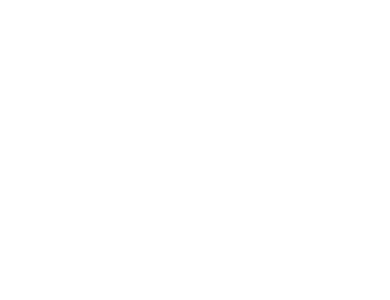
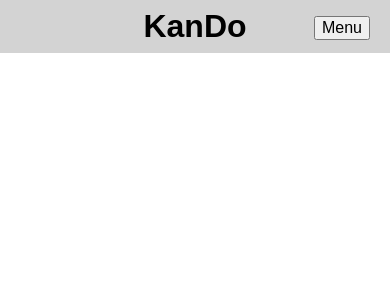
Before and after one commit to clintonowen/kando-mvp-client, a React (Create React App) app: page / in a window 390 px wide. Shown: the top 300 px of the page. Built offline with nearby package versions, Linux system fonts and the light colour scheme.

Commit message:
Add responsive HeaderBar component

```diff
--- /dev/null
+++ b/src/actions/activity.js
@@ -0,0 +1,9 @@
+export const SHOW_NAV_MENU = 'SHOW_NAV_MENU';
+export const showNavMenu = () => ({
+  type: SHOW_NAV_MENU
+});
+
+export const HIDE_NAV_MENU = 'HIDE_NAV_MENU';
+export const hideNavMenu = () => ({
+  type: HIDE_NAV_MENU
+});
--- a/src/components/App.js
+++ b/src/components/App.js
@@ -1,9 +1,13 @@
-import React, { Component } from 'react';
+import React from 'react';
 
-class App extends Component {
+import HeaderBar from './header-bar';
+
+class App extends React.Component {
   render() {
     return (
-      <div></div>
+      <div>
+        <HeaderBar />
+      </div>
     );
   }
 }
--- /dev/null
+++ b/src/components/header-bar.css
@@ -0,0 +1,50 @@
+nav {
+  background-color: lightgray;
+  position: fixed;
+  width: 100%
+}
+
+nav h1 {
+  display: block;
+  font-weight: 900;
+  font-size: 2em;
+  margin: 8px;
+  margin-left: auto;
+  margin-right: auto;
+  /* padding: 0.8em; */
+  text-align: center;
+  width: 110px;
+}
+
+nav ul {
+  right: 0px;
+  padding-left: 15px;
+  padding-right: 5px;
+  position: absolute;
+  top: 0px;
+}
+
+nav li {
+  display: inline-block;
+  margin-right: 15px;
+}
+
+nav li.menu-icon {
+  display: none;
+}
+
+@media screen and (max-width: 600px) {
+  nav li {
+    display: none;
+    margin-bottom: 15px;
+  }
+  nav li.menu-icon {
+    display: inline-block;
+  }
+  nav ul.responsive {
+    background-color: lightgray;
+  }
+  nav ul.responsive li {
+    display: block;
+  }
+}
--- /dev/null
+++ b/src/components/header-bar.js
@@ -0,0 +1,44 @@
+import React from 'react';
+import {connect} from 'react-redux';
+import { Link, withRouter } from 'react-router-dom';
+import {
+  showNavMenu,
+  hideNavMenu
+} from '../actions/activity';
+import './header-bar.css';
+
+export class HeaderBar extends React.Component {
+  toggleMenu() {
+    if (this.props.showNavMenu) {
+      this.props.dispatch(hideNavMenu());
+    } else {
+      this.props.dispatch(showNavMenu());
+    }
+  }
+
+  render() {
+    const responsive = this.props.showNavMenu ? 'responsive' : '';
+    return (
+      <nav>
+        <header>
+          <h1>KanDo</h1>
+        </header>
+        <ul className={responsive}>
+          <li className="menu-icon">
+            <button onClick={() => this.toggleMenu()}>
+            Menu
+            </button>
+          </li>
+          <li><Link to="/">Home</Link></li>
+          <li><Link to="/login">Login</Link></li>
+        </ul>
+      </nav>
+    );
+  }
+}
+
+const mapStateToProps = state => ({
+  showNavMenu: state.showNavMenu
+});
+
+export default withRouter(connect(mapStateToProps)(HeaderBar));
--- a/src/index.js
+++ b/src/index.js
@@ -1,8 +1,18 @@
 import React from 'react';
 import ReactDOM from 'react-dom';
+import { BrowserRouter as Router } from 'react-router-dom';
+import { Provider } from 'react-redux';
+import store from './store';
+import 'normalize.css';
 import './index.css';
-import App from './components/App';
+import App from './components/app';
 import registerServiceWorker from './registerServiceWorker';
 
-ReactDOM.render(<App />, document.getElementById('root'));
+ReactDOM.render(
+  <Provider store={store}>
+    <Router>
+      <App />
+    </Router>
+  </Provider>,
+  document.getElementById('root'));
 registerServiceWorker();
--- /dev/null
+++ b/src/reducers/activity.js
@@ -0,0 +1,24 @@
+import {
+  SHOW_NAV_MENU,
+  HIDE_NAV_MENU
+} from '../actions/activity';
+
+const initialState = {
+  showNavMenu: false
+};
+
+export default (state=initialState, action) => {
+  if (action.type === SHOW_NAV_MENU) {
+    console.log('SHOW_NAV_MENU ran');
+    return Object.assign({}, state, {
+      showNavMenu: true
+    });
+  }
+  if (action.type === HIDE_NAV_MENU) {
+    console.log('HIDE_NAV_MENU ran');
+    return Object.assign({}, state, {
+      showNavMenu: false
+    });
+  }
+  return state;
+};
--- /dev/null
+++ b/src/store.js
@@ -0,0 +1,9 @@
+import { createStore } from 'redux';
+
+import activityReducer from './reducers/activity';
+
+const store = createStore(
+  activityReducer
+);
+
+export default store;
```
Also changed, not shown: package.json (+15 -10 lines), 1 other file (tests, documents, lock files or other folders).
